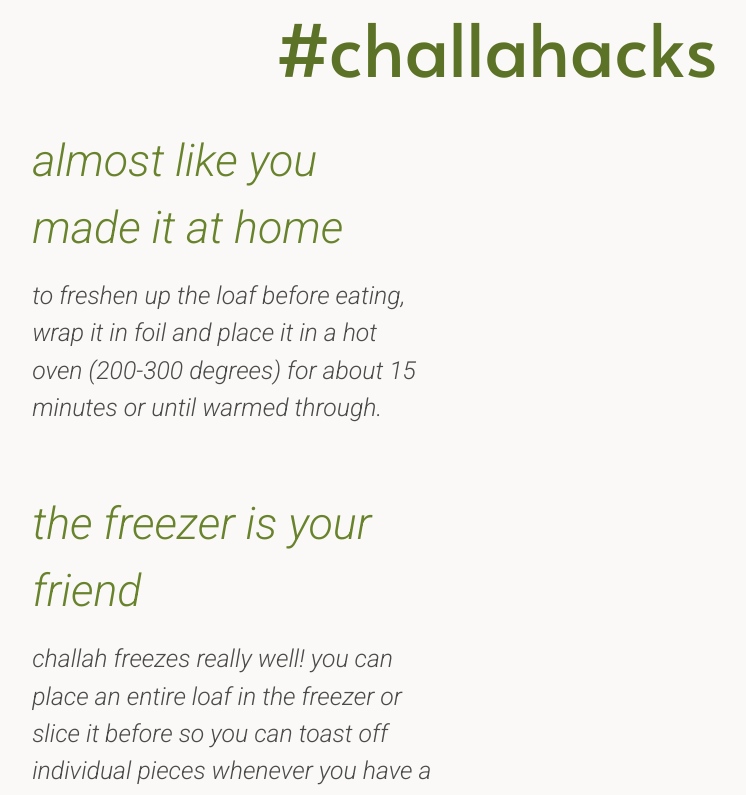
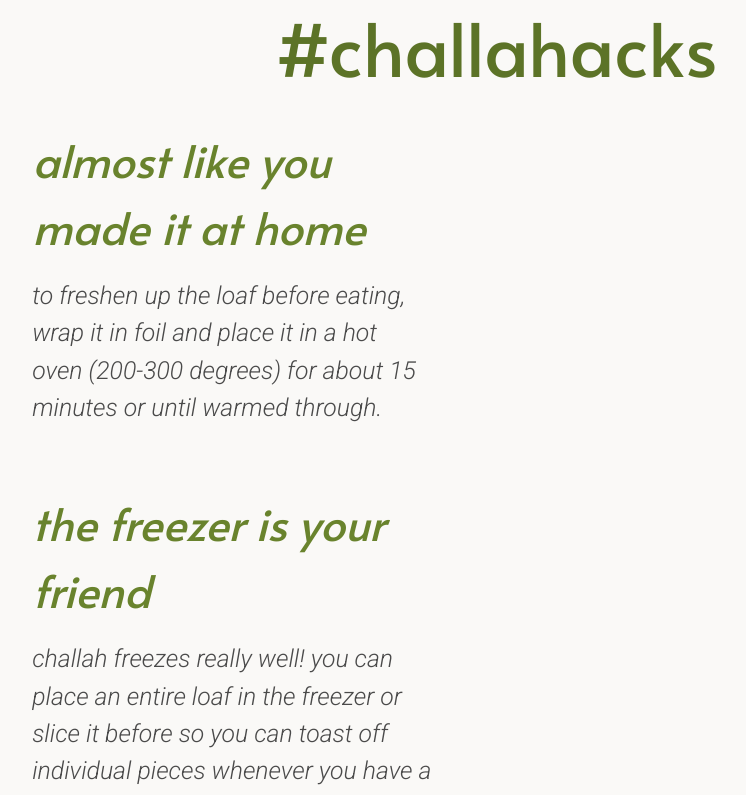
Before and after one commit to capetillo/challahlujah, a React (Create React App) app: page / in a window 1280 px wide. Shown: the part 3740-4535 px from the top of the page, without its empty margins (145-891 px from the left). Built offline with nearby package versions, Linux system fonts and the light colour scheme.

Commit message:
more font issues

```diff
--- a/src/components/ChallahHacks/ChallahHacks.css
+++ b/src/components/ChallahHacks/ChallahHacks.css
@@ -13,10 +13,10 @@
 
 .subheader {
   font-size: calc(2em + 1vw);
-  font-family: 'Roboto', sans-serif;
+  font-family: 'Alata', sans-serif;
   color: rgb(105, 131, 45);
   text-align: left;
-  font-weight: 150;
+  font-weight: 300;
 }
 
 .hack-context {
```
